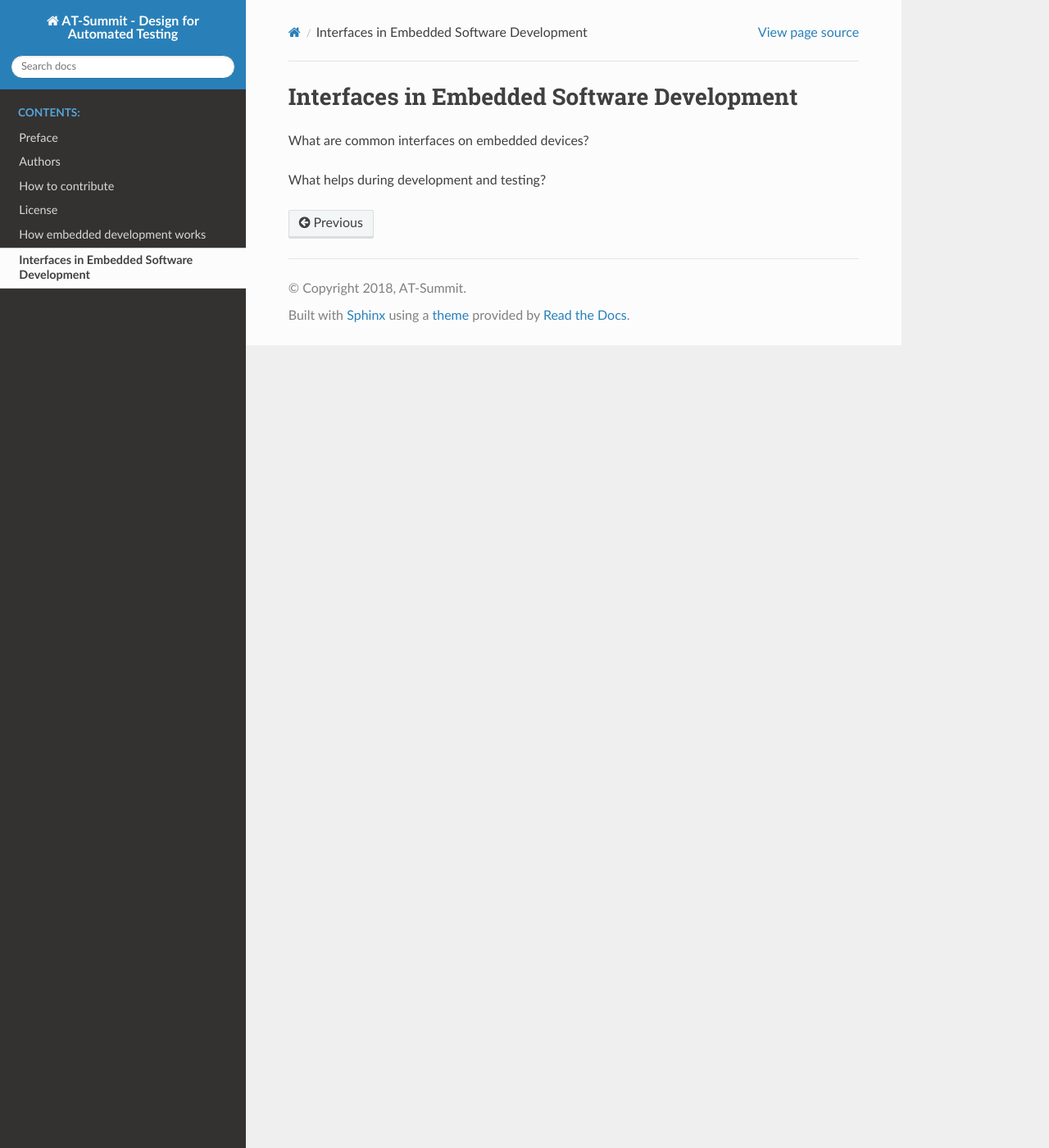
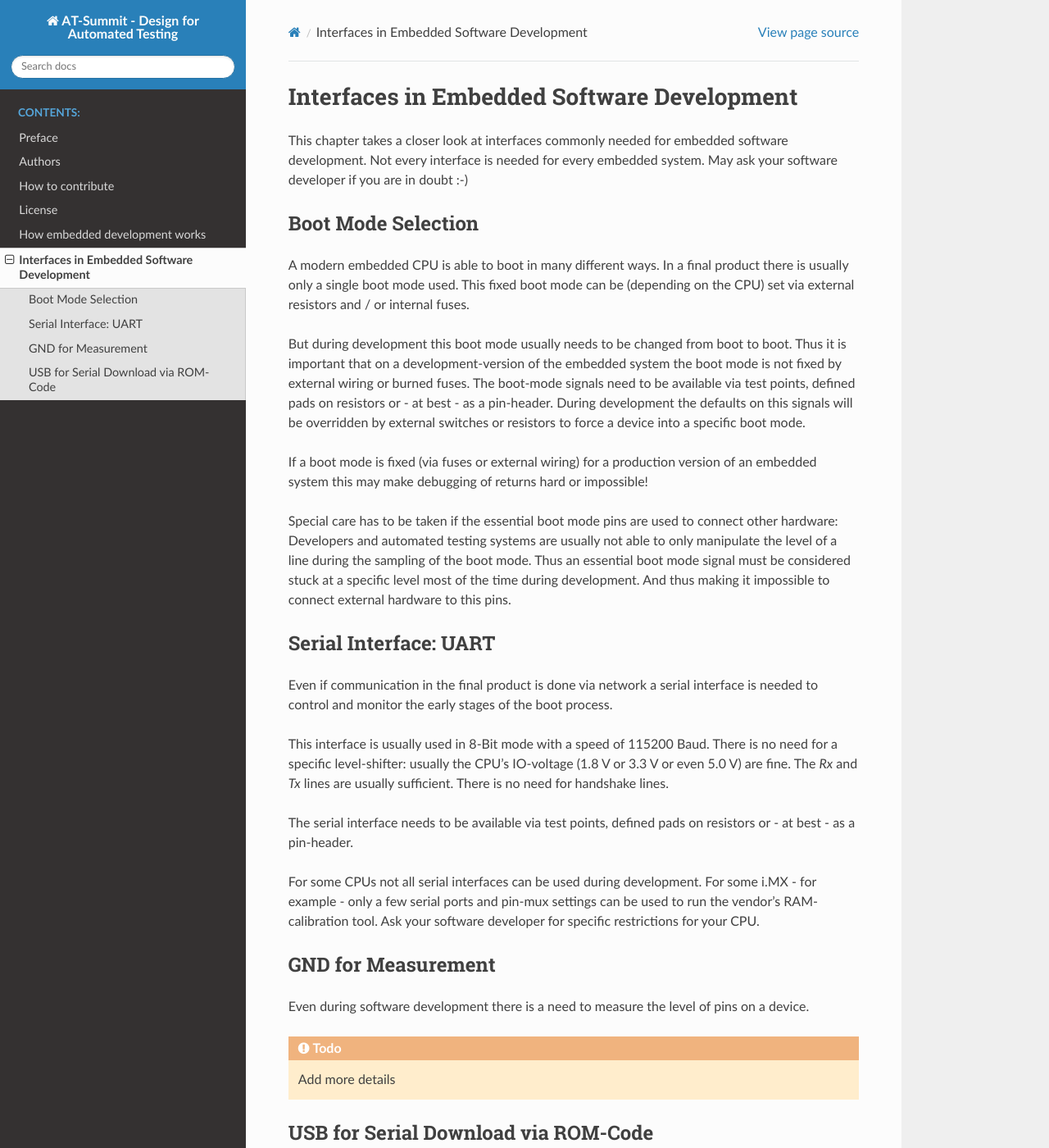
Before and after one commit to SmithChart/Designing-for-Automated-Testing, a Sphinx documentation site: the page built from source/interfaces.rst, in a window 1280 px wide and 1400 px high. Shown: the whole window at 82% size. Built offline with Sphinx 7.4.7 and the Read the Docs theme 2.0.0, drawn with Linux system fonts in a browser that asks for light colours; formulas are drawn with MathJax 3; some of the changed text lies outside the part shown.

Commit message:
Initial description of requirements regarding interfaces
Signed-off-by: Chris Fiege <c.fiege@pengutronix.de>

```diff
--- a/source/interfaces.rst
+++ b/source/interfaces.rst
@@ -1,7 +1,93 @@
 Interfaces in Embedded Software Development
 ===========================================
 
+This chapter takes a closer look at interfaces commonly needed for
+embedded software development.
+Not every interface is needed for every embedded system. May ask your
+software developer if you are in doubt :-)
 
-What are common interfaces on embedded devices?
 
-What helps during development and testing?
+Boot Mode Selection
+-------------------
+
+A modern embedded CPU is able to boot in many different ways.
+In a final product there is usually only a single boot mode used.
+This fixed boot mode can be (depending on the CPU) set via external
+resistors and / or internal fuses.
+
+
+But during development this boot mode usually needs to be changed from
+boot to boot.
+Thus it is important that on a development-version of the embedded system the
+boot mode is not fixed by external wiring or burned fuses.
+The boot-mode signals need to be available via test points, defined pads on
+resistors or - at best - as a pin-header.
+During development the defaults on this signals will be overridden by external
+switches or resistors to force a device into a specific boot mode.
+
+If a boot mode is fixed (via fuses or external wiring) for a production version
+of an embedded system this may make debugging of returns hard or impossible!
+
+Special care has to be taken if the essential boot mode pins are used to
+connect other hardware:
+Developers and automated testing systems are usually not able to only
+manipulate the level of a line during the sampling of the boot mode.
+Thus an essential boot mode signal must be considered stuck at a specific level
+most of the time during development.
+And thus making it impossible to connect external hardware to this pins.
+
+Serial Interface: UART
+----------------------
+
+Even if communication in the final product is done via network a
+serial interface is needed to control and monitor the early stages of the
+boot process.
+
+This interface is usually used in 8-Bit mode with a speed of 115200 Baud.
+There is no need for a specific level-shifter: usually the CPU's IO-voltage
+(1.8 V or 3.3 V or even 5.0 V) are fine. The `Rx` and `Tx` lines are usually
+sufficient. There is no need for handshake lines.
+
+The serial interface needs to be available via test points, defined pads on
+resistors or - at best - as a pin-header.
+
+For some CPUs not all serial interfaces can be used during development.
+For some i.MX - for example - only a few serial ports and pin-mux settings can
+be used to run the vendor's RAM-calibration tool. Ask your software developer
+for specific restrictions for your CPU.
+
+GND for Measurement
+-------------------
+
+Even during software development there is a need to measure the level of
+pins on a device.
+
+.. todo::
+
+   Add more details
+
+USB for Serial Download via ROM-Code
+------------------------------------
+
+For some embedded CPUs it is possible to use the ROM-code to download a piece
+of software (usually the bootloader) into the SRAM, setup peripherals of the
+CPU and start the software.
+This software can afterwards be used to write the bootloader to some
+non-volatile memory.
+
+On some CPUs the download can be done via USB. USB is convenient because it
+features a relatively high bandwidth and does not need expensive external
+components to be used.
+
+While the ROM-Code is running the CPU's USB-port is in device mode.
+The device is connected to the USB host on a test-server or the developers
+computer.
+If the CPU's USB-port is switched into host port during boot there will be two
+USB hosts connected to the same bus.
+Such situations usually lead to non-trivial errors on the bus can lead to an
+inoperable bus.
+
+Care has to be taken that this port can be kept in device mode e.g. by using
+the OTG feature of an USB-port.
+If the used port is needed as a host-port the test infrastructure needs some
+way to control the mode of the port.
```
